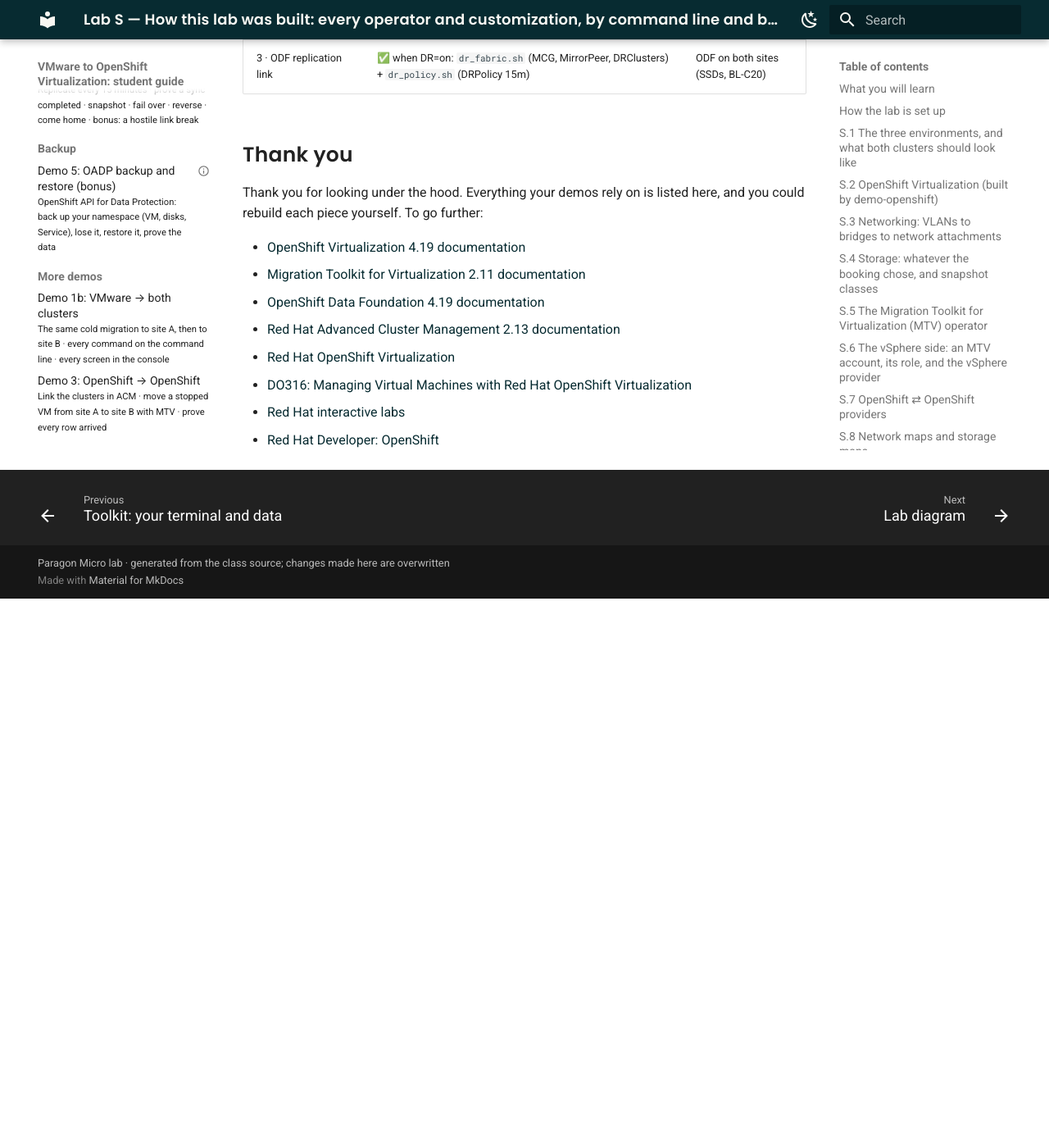
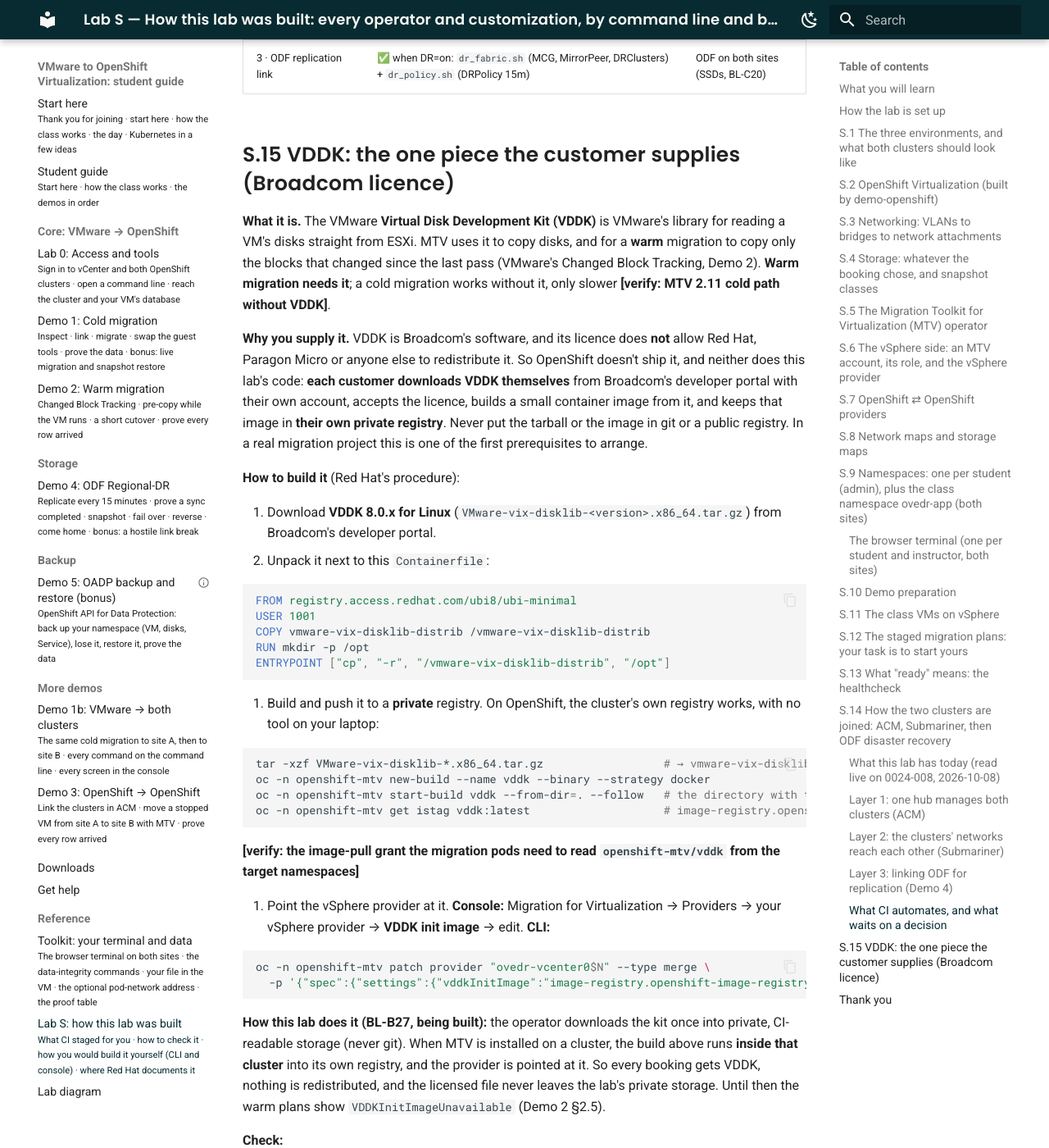
Before and after one commit to paragonmicro-lab/demo-0024-public, an MkDocs documentation site: the page built from docs/demos/setup-how-the-lab-is-built.md, in a window 1280 px wide and 1400 px high, scrolled down 21883 px. Shown: the whole window at 82% size. Built offline with MkDocs 1.6.1 and Material for MkDocs 9.7.7, drawn with Linux system fonts in a browser that asks for light colours; before the commit the page ends 22613 px from its top, so only the background shows below that; some of the changed text lies outside the part shown.

Commit message:
class @ demo-openshift-ove e7f7b7d14362

````diff
--- a/docs/demos/setup-how-the-lab-is-built.md
+++ b/docs/demos/setup-how-the-lab-is-built.md
@@ -1,13 +1,13 @@
 ---
 title: "Lab S — How this lab was built: every operator and customization, by command line and by console"
 subtitle: "What CI staged for you · how to check it · how you would build it yourself (CLI and console) · where Red Hat documents it"
-version: 0.4.1
+version: 0.5.0
 date: 2026-10-12
 ---
 
 # Lab S: How this lab was built
 
-> **Version 0.4.1 · draft · 2026-10-12** · class/demos/setup-how-the-lab-is-built.md
+> **Version 0.5.0 · draft · 2026-10-12** · class/demos/setup-how-the-lab-is-built.md
 
 ## What you will learn
 
@@ -331,7 +331,8 @@
 - On each tooled site, Secret + **`Provider/ovedr-vcenter0<N>`** (type `vsphere`, url `https://vcenter0<N>…/sdk`). It
   carries `user`, `password`, `url` and **`cacert`**: the certificate chain vCenter serves, so TLS is verified, never skipped.
 - **VDDK:** if the repo variable `MTV_VDDK_IMAGE` is set, the provider gets `settings.vddkInitImage`. Without it,
-  migrations are **cold only** and slower. Warm migration (Demo 2) needs it.
+  migrations are **cold only** and slower. Warm migration (Demo 2) needs it. Why the customer must supply it, and how to
+  build it: [S.15](#s15-vddk-the-one-piece-the-customer-supplies-broadcom-licence).
 
 **Check:**
 
@@ -951,6 +952,70 @@
 | 2 · Submariner (Globalnet) | ✅ when DR=on: `dr_fabric.sh` | ODF on both sites |
 | 3 · ODF replication link | ✅ when DR=on: `dr_fabric.sh` (MCG, MirrorPeer, DRClusters) + `dr_policy.sh` (DRPolicy 15m) | ODF on both sites (SSDs, BL-C20) |
 
+## S.15 VDDK: the one piece the customer supplies (Broadcom licence)
+
+**What it is.** The VMware **Virtual Disk Development Kit (VDDK)** is VMware's library for reading a VM's disks
+straight from ESXi. MTV uses it to copy disks, and for a **warm** migration to copy only the blocks that changed since
+the last pass (VMware's Changed Block Tracking, Demo 2). **Warm migration needs it**; a cold migration works without it,
+only slower **[verify: MTV 2.11 cold path without VDDK]**.
+
+**Why you supply it.** VDDK is Broadcom's software, and its licence does **not** allow Red Hat, Paragon Micro or anyone
+else to redistribute it. So OpenShift doesn't ship it, and neither does this lab's code: **each customer downloads VDDK
+themselves** from Broadcom's developer portal with their own account, accepts the licence, builds a small container
+image from it, and keeps that image in **their own private registry**. Never put the tarball or the image in git or a
+public registry. In a real migration project this is one of the first prerequisites to arrange.
+
+**How to build it** (Red Hat's procedure):
+
+1. Download **VDDK 8.0.x for Linux** (`VMware-vix-disklib-<version>.x86_64.tar.gz`) from Broadcom's developer portal.
+2. Unpack it next to this `Containerfile`:
+
+   ```dockerfile
+   FROM registry.access.redhat.com/ubi8/ubi-minimal
+   USER 1001
+   COPY vmware-vix-disklib-distrib /vmware-vix-disklib-distrib
+   RUN mkdir -p /opt
+   ENTRYPOINT ["cp", "-r", "/vmware-vix-disklib-distrib", "/opt"]
+   ```
+
+3. Build and push it to a **private** registry. On OpenShift, the cluster's own registry works, with no tool on your
+   laptop:
+
+   ```bash
+   tar -xzf VMware-vix-disklib-*.x86_64.tar.gz                  # → vmware-vix-disklib-distrib/
+   oc -n openshift-mtv new-build --name vddk --binary --strategy docker
+   oc -n openshift-mtv start-build vddk --from-dir=. --follow   # the directory with the Containerfile and the unpacked kit
+   oc -n openshift-mtv get istag vddk:latest                    # image-registry.openshift-image-registry.svc:5000/openshift-mtv/vddk:latest
+   ```
+
+   **[verify: the image-pull grant the migration pods need to read `openshift-mtv/vddk` from the target namespaces]**
+
+4. Point the vSphere provider at it. **Console:** Migration for Virtualization → Providers → your vSphere provider →
+   **VDDK init image** → edit. **CLI:**
+
+   ```bash
+   oc -n openshift-mtv patch provider "ovedr-vcenter0$N" --type merge \
+     -p '{"spec":{"settings":{"vddkInitImage":"image-registry.openshift-image-registry.svc:5000/openshift-mtv/vddk:latest"}}}'
+   ```
+
+**How this lab does it (BL-B27, being built):** the operator downloads the kit once into private, CI-readable storage
+(never git). When MTV is installed on a cluster, the build above runs **inside that cluster** into its own registry, and
+the provider is pointed at it. So every booking gets VDDK, nothing is redistributed, and the licensed file never leaves
+the lab's private storage. Until then the warm plans show `VDDKInitImageUnavailable` (Demo 2 §2.5).
+
+**Check:**
+
+```bash
+oc --context site-a -n openshift-mtv get provider "ovedr-vcenter0$N" -o jsonpath='{.spec.settings.vddkInitImage}{"\n"}'   # the image
+oc --context site-a -n openshift-mtv get plan -o jsonpath='{range .items[*]}{.metadata.name}{"  "}{.status.conditions[?(@.type=="VDDKInitImageUnavailable")].status}{"\n"}{end}'   # empty: no plan lacks it
+```
+
+**Red Hat docs:**
+- [Creating a VDDK image](https://docs.redhat.com/en/documentation/migration_toolkit_for_virtualization/2.11/html/installing_and_using_the_migration_toolkit_for_virtualization/prerequisites_mtv#creating-vddk-image_mtv) [verify link]
+- [Warm migration](https://docs.redhat.com/en/documentation/migration_toolkit_for_virtualization/2.11) [verify link]
+
+---
+
 ## Thank you
 
 Thank you for looking under the hood. Everything your demos rely on is listed here, and you could rebuild each piece
````
